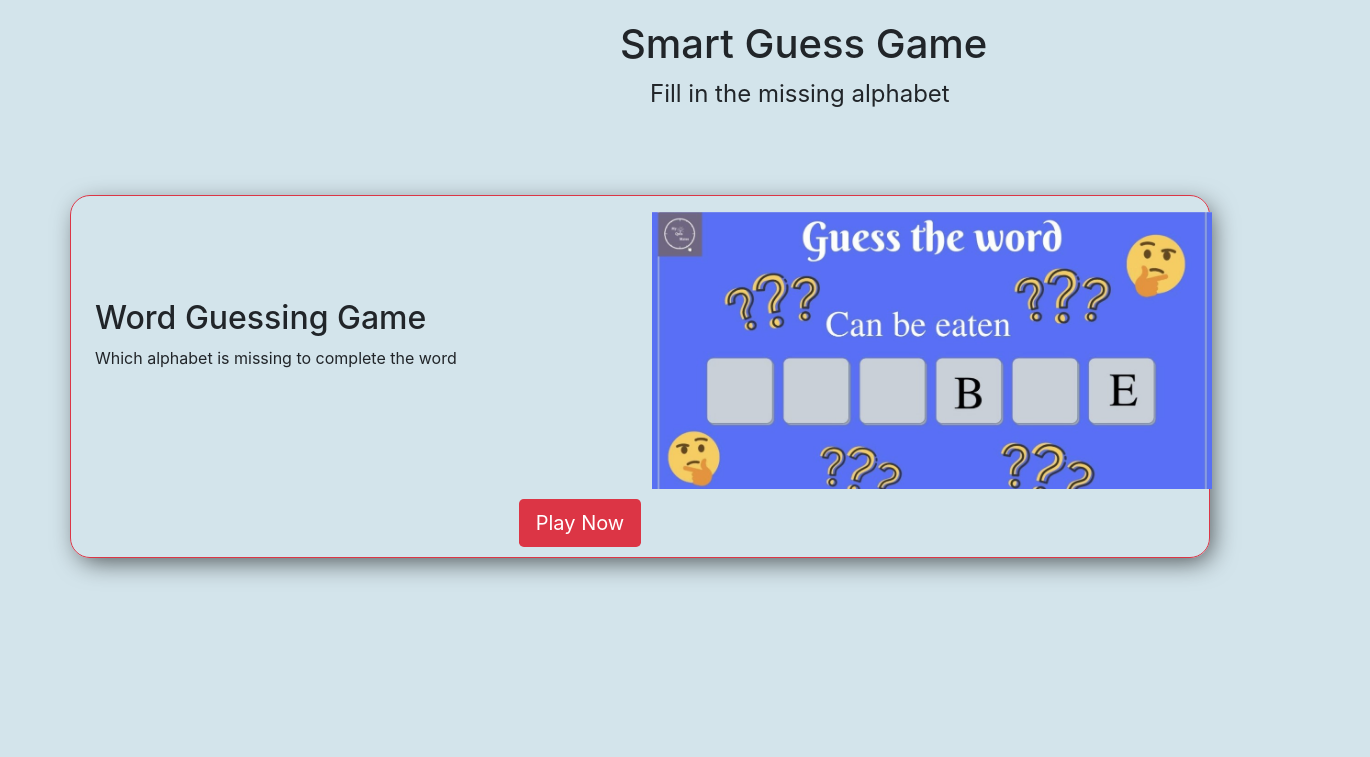
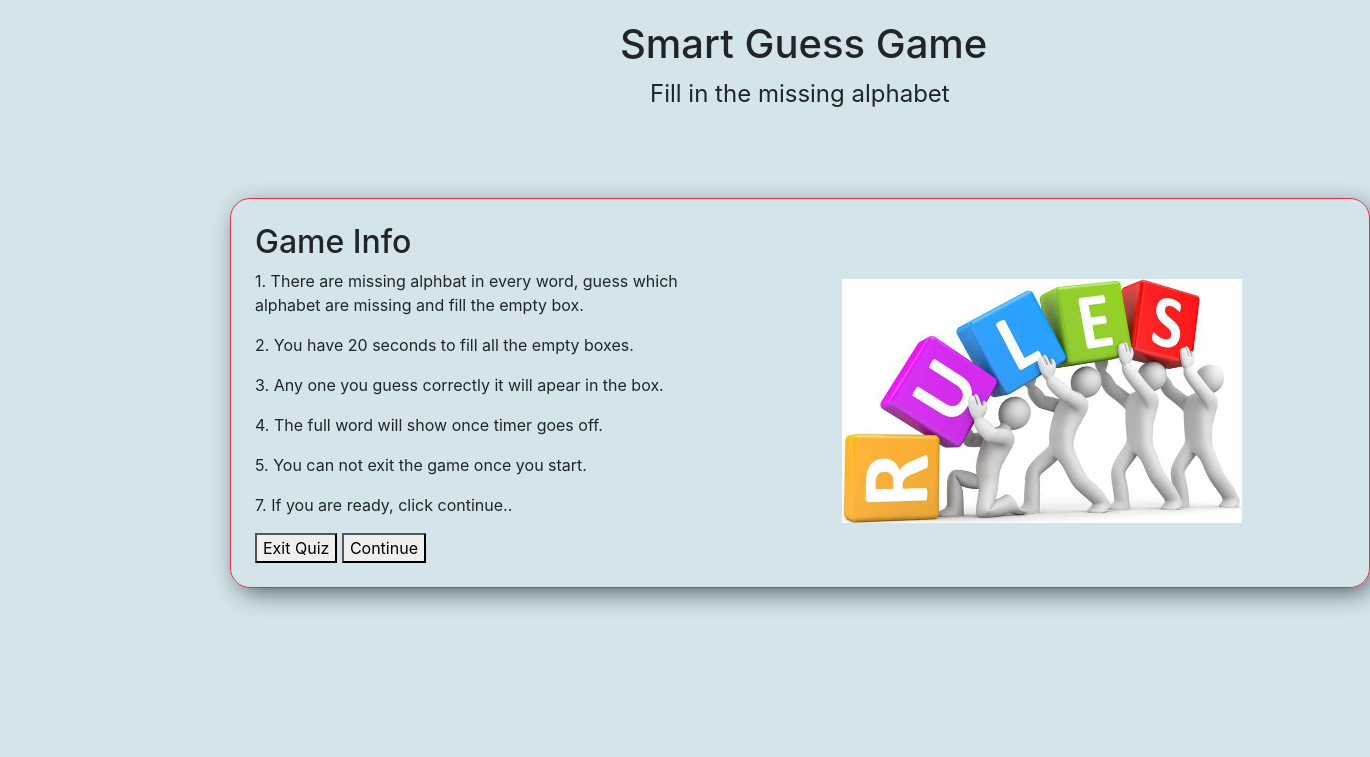
Before and after one commit to Ngozi89/smart-guess, a plain HTML site: page index.html in a window 1280 px wide. Shown: the top 757 px of the page, 1370 px wide, since content can reach past the window. Drawn offline with nearby package versions, Linux system fonts and the light colour scheme.

Commit message:
Added game instruction to inform user hoe to play

```diff
--- a/assets/css/style.css
+++ b/assets/css/style.css
@@ -22,6 +22,12 @@ header p {
 
 .container {
     margin-top: 59px;
+}
+
+.start_game {
+    opacity: 0;
+    pointer-events: none;
+
 }
 .btn-red {
     background-color: var(--red);
@@ -68,6 +74,18 @@ header p {
 }
 /* End hero page */
 
+.game_info_list {
+    position: absolute;
+    margin-top: 119px;
+    margin-left: 10px;
+    width: 95%;
+    transition: all 0.3s ease;
+}
+
+.rules {
+    width: 25vh;
+}
+
 @media (min-width: 1200px) {
     .header {
         margin-top: 20px;
@@ -80,8 +98,8 @@ header p {
     }
 
     .hero-image {
-        margin-left: 110px;
-        width: 70vh;
+        margin-left: 10px;
+        width: 80vh;
     }
 
     .btn-red {
@@ -89,4 +107,13 @@ header p {
         margin-bottom: 10px;
     }
 
+    .rules{
+        width: 50vh;
+    }
+
+    .game_info_list {
+        margin-top: 190px;
+        margin-left: 230px;
+    }
+
 }
--- a/index.html
+++ b/index.html
@@ -16,7 +16,7 @@
         </h1>
         <p class="">Fill in the missing alphabet</p>
     </header>
-    <div class="container">
+    <div class="container start_game">
         <div class="row mt-2 custom-border justify-content-center align-items-center">
             <div class="col-12 col-md-5 p-4 d-flex align-items-center">
                 <div class="text-container d-flex flex-column align-items-left">
@@ -32,6 +32,45 @@
             <div>
                 <a class="btn btn-red btn-lg text-brown " href="">Play Now</a>
             </div>
+        </div>
+    </div>
+
+    <!-- GAME INFO -->
+    <div class="container game_info_list">
+        <div class="row mt-2 custom-border justify-content-center align-items-center">
+            <div class="col-12 col-md-5 p-4 d-flex align-items-center">
+                <div class="text-container d-flex flex-column align-items-left">
+                    <h2 class="hero-text text-left">Game Info</h2>
+                <p class="game_info">
+                    1. There are missing alphbat in every word, guess which alphabet are missing and fill the empty box.
+                  </p>
+                  <p class="game_info">
+                    2. You have <span>20</span> seconds</span> to fill all the empty boxes.
+                  </p>
+                  <p class="game_info">
+                    3. Any one you guess correctly it will apear in the box.
+                  </p>
+                  <p class="game_info">
+                    4. The full word will show once timer goes off.
+                  </p>
+                  <p class="game_info">
+                    5. You can not exit the game once you start.
+                  </p>
+                  <p class="game_info">
+                    7. If you are ready, click continue..
+                  </p>
+
+                  <!-- Buttons -->
+          <div class="buttons game_info">
+            <button class="exit">Exit Quiz</button>
+            <button class="continue">Continue</button>
+          </div>
+        </div>
+            </div>
+            <div class="col-12 col-md-7 mt-3 d-flex justify-content-center">
+                <img class="hero-image rules img-fluid" src="assets/images/game-rules.jpg" alt="Game Rules">
+            </div>
+
         </div>
     </div>
     <footer class="footer mt-auto py-3 dark-bg">
```
Also changed, not shown: assets/images/game-rules.jpg (added).
